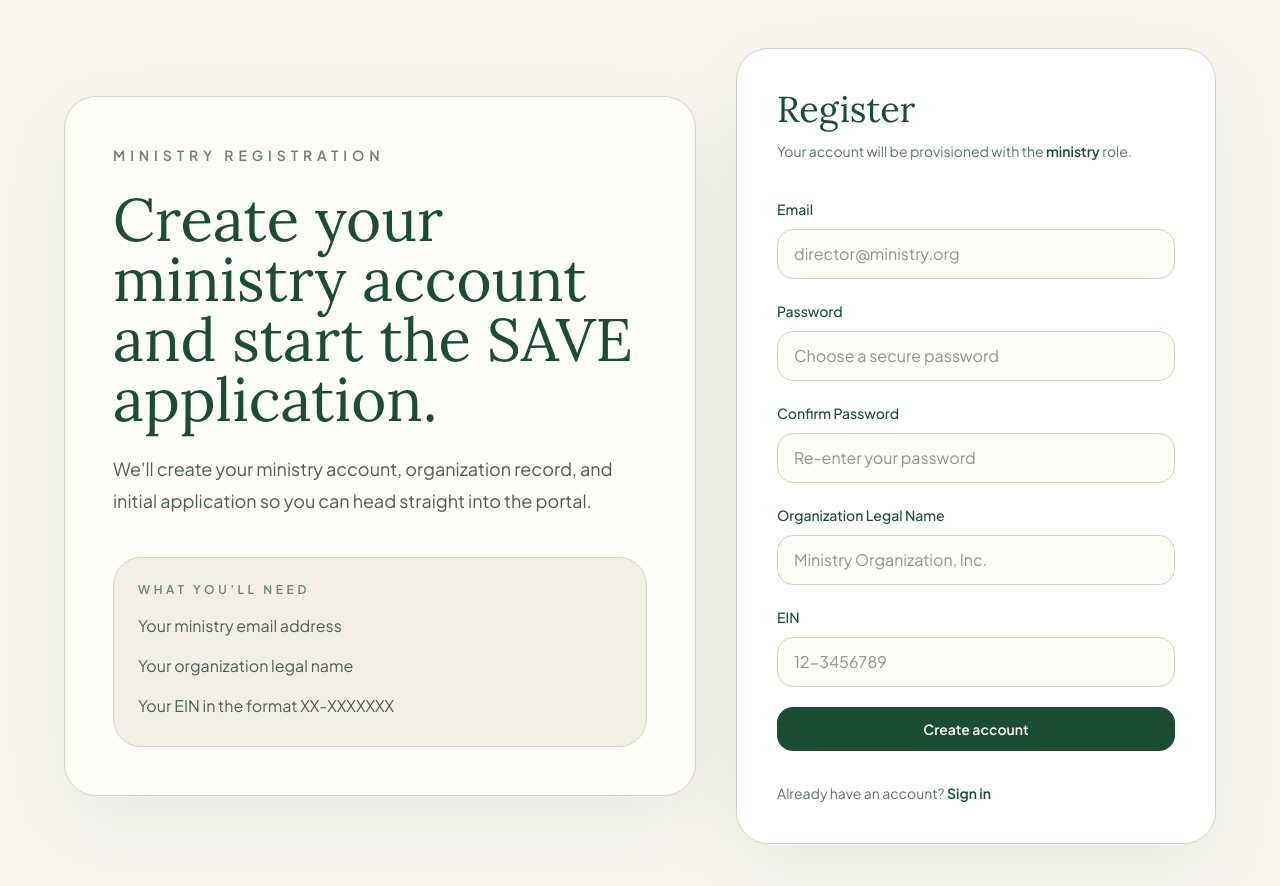
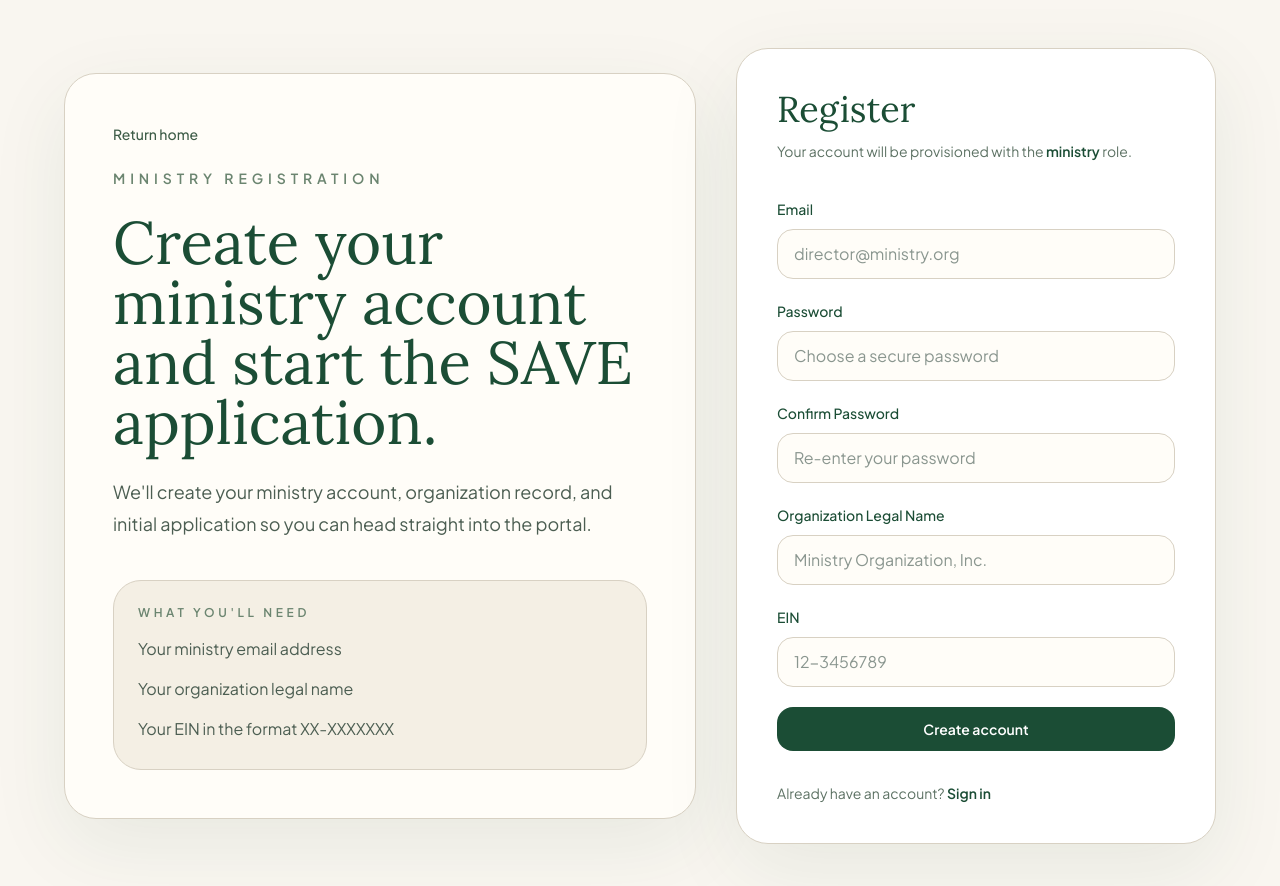
Before and after one commit to rfox0629/save-website, a Next.js app: page /register in a window 1280 px wide. Shown: the top 886 px of the page. Built offline with nearby package versions, Linux system fonts and the light colour scheme; no server answers.

Commit message:
Add return home links to ministry auth flow

```diff
--- a/app/(auth)/login/page.tsx
+++ b/app/(auth)/login/page.tsx
@@ -100,6 +100,12 @@
     <main className="min-h-screen bg-[#F9F6F0] px-6 py-12">
       <div className="mx-auto grid min-h-[calc(100vh-6rem)] max-w-6xl items-center gap-10 lg:grid-cols-[1fr_460px]">
         <section className="rounded-[32px] border border-[#D8D1C3] bg-[#FFFDF8] p-8 shadow-[0_25px_80px_rgba(27,77,53,0.08)] md:p-12">
+          <Link
+            className="mb-6 inline-flex items-center text-sm font-medium text-[#3D5C47] transition-colors hover:text-[#1B4D35]"
+            href="/"
+          >
+            Return home
+          </Link>
           <p className="text-sm font-semibold uppercase tracking-[0.35em] text-[#6B8570]">
             SAVE Platform
           </p>
--- a/app/(auth)/register/page.tsx
+++ b/app/(auth)/register/page.tsx
@@ -74,6 +74,12 @@
     <main className="min-h-screen bg-[#F9F6F0] px-6 py-12">
       <div className="mx-auto grid min-h-[calc(100vh-6rem)] max-w-6xl items-center gap-10 lg:grid-cols-[1fr_480px]">
         <section className="rounded-[32px] border border-[#D8D1C3] bg-[#FFFDF8] p-8 shadow-[0_25px_80px_rgba(27,77,53,0.08)] md:p-12">
+          <Link
+            className="mb-6 inline-flex items-center text-sm font-medium text-[#3D5C47] transition-colors hover:text-[#1B4D35]"
+            href="/"
+          >
+            Return home
+          </Link>
           <p className="text-sm font-semibold uppercase tracking-[0.35em] text-[#6B8570]">
             Ministry Registration
           </p>
```
